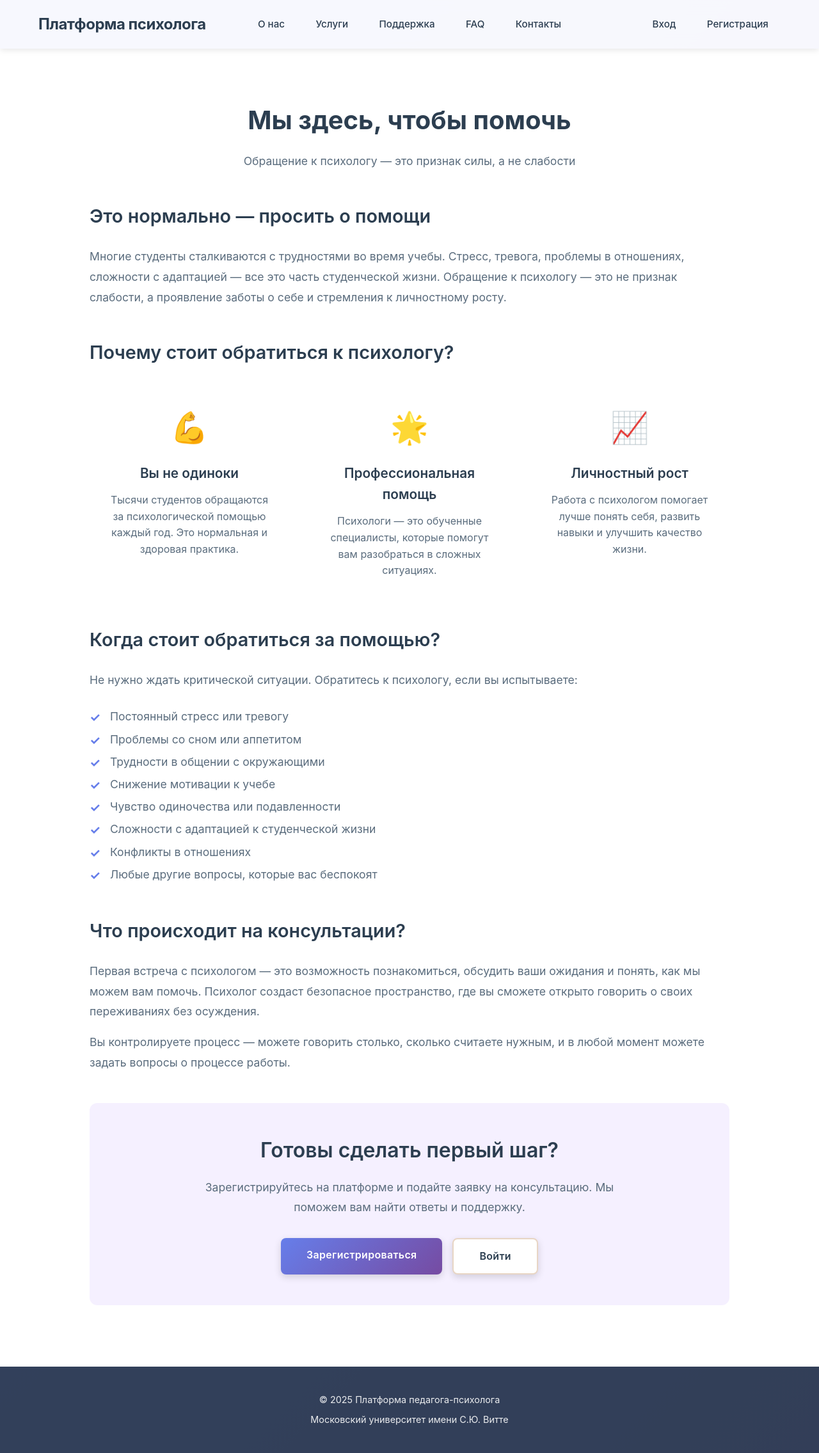
After one commit to psixolog44/psixolog-cabinet, a Django app: page /support/ in a window 1280 px wide. The commit adds this page. Shown: the whole page at 64% size. Run offline with Django 5.2, Linux system fonts and the light colour scheme.

Commit message:
Created support page for students

```diff
--- a/app/urls.py
+++ b/app/urls.py
@@ -25,6 +25,7 @@ urlpatterns = [
     path("", views.index, name="index"),
     path("about/", views.about, name="about"),
     path("services/", views.services, name="services"),
+    path("support/", views.support, name="support"),
     path("faq/", views.faq, name="faq"),
     path("contacts/", views.contacts, name="contacts"),
 ]
--- a/app/views.py
+++ b/app/views.py
@@ -19,3 +19,7 @@ def contacts(request):
 
 def services(request):
     return render(request, 'services.html')
+
+
+def support(request):
+    return render(request, 'support.html')
--- a/static/css/style.css
+++ b/static/css/style.css
@@ -591,6 +591,138 @@ section h2 {
     margin: 0;
 }
 
+.support-content {
+    background: #ffffff;
+}
+
+.support-content .section-content {
+    padding: 1rem 0 2rem 0;
+    max-width: 1000px;
+}
+
+.support-content .section-content h2 {
+    margin-bottom: 1rem;
+    color: #2c3e50;
+    text-align: center;
+}
+
+.support-content .section-content > p {
+    font-size: 1.1rem;
+    line-height: 1.8;
+    color: #5a6c7d;
+    text-align: center;
+    max-width: 800px;
+    margin: 0 auto 3rem;
+}
+
+.support-text-block {
+    margin-bottom: 3rem;
+}
+
+.support-text-block:last-of-type {
+    margin-bottom: 0;
+}
+
+.support-text-block h3 {
+    font-size: 1.8rem;
+    margin-bottom: 1.5rem;
+    color: #2c3e50;
+    font-weight: 600;
+}
+
+.support-text-block p {
+    font-size: 1.1rem;
+    line-height: 1.8;
+    color: #5a6c7d;
+    margin-bottom: 1rem;
+}
+
+.support-reasons {
+    display: grid;
+    grid-template-columns: repeat(3, 1fr);
+    gap: 2rem;
+    margin-top: 2rem;
+}
+
+.reason-item {
+    text-align: center;
+    padding: 1.5rem;
+}
+
+.reason-icon {
+    font-size: 3rem;
+    margin-bottom: 1rem;
+}
+
+.reason-item h4 {
+    font-size: 1.3rem;
+    margin-bottom: 0.8rem;
+    color: #2c3e50;
+    font-weight: 600;
+}
+
+.reason-item p {
+    font-size: 1rem;
+    line-height: 1.6;
+    color: #5a6c7d;
+    margin: 0;
+}
+
+.support-list {
+    list-style: none;
+    padding: 0;
+    margin: 1.5rem 0;
+}
+
+.support-list li {
+    font-size: 1.1rem;
+    line-height: 2;
+    color: #5a6c7d;
+    padding-left: 2rem;
+    position: relative;
+}
+
+.support-list li::before {
+    content: '✓';
+    position: absolute;
+    left: 0;
+    color: #667eea;
+    font-weight: bold;
+    font-size: 1.2rem;
+}
+
+.support-cta {
+    background: #f5f0ff;
+    padding: 3rem 2rem;
+    border-radius: 12px;
+    text-align: center;
+    margin-top: 3rem;
+}
+
+.support-cta h3 {
+    font-size: 2rem;
+    margin-bottom: 1rem;
+    color: #2c3e50;
+    font-weight: 600;
+}
+
+.support-cta p {
+    font-size: 1.1rem;
+    line-height: 1.8;
+    color: #5a6c7d;
+    margin-bottom: 2rem;
+    max-width: 700px;
+    margin-left: auto;
+    margin-right: auto;
+}
+
+.support-buttons {
+    display: flex;
+    gap: 1rem;
+    justify-content: center;
+    flex-wrap: wrap;
+}
+
 .contacts-wrapper {
     display: flex;
     gap: 0;
--- a/templates/base.html
+++ b/templates/base.html
@@ -15,6 +15,7 @@
                 <div class="nav-center-links">
                     <a href="{% url 'about' %}">О нас</a>
                     <a href="{% url 'services' %}">Услуги</a>
+                    <a href="{% url 'support' %}">Поддержка</a>
                     <a href="{% url 'faq' %}">FAQ</a>
                     <a href="{% url 'contacts' %}">Контакты</a>
                 </div>
--- /dev/null
+++ b/templates/support.html
@@ -0,0 +1,73 @@
+{% extends 'base.html' %}
+
+{% block title %}Поддержка - Платформа психолога{% endblock %}
+
+{% block content %}
+<section class="support-content">
+    <div class="section-content">
+        <h2>Мы здесь, чтобы помочь</h2>
+        <p>Обращение к психологу — это признак силы, а не слабости</p>
+        <div class="support-text-block">
+            <h3>Это нормально — просить о помощи</h3>
+            <p>Многие студенты сталкиваются с трудностями во время учебы. Стресс, тревога, проблемы в отношениях, сложности с адаптацией — все это часть студенческой жизни. Обращение к психологу — это не признак слабости, а проявление заботы о себе и стремления к личностному росту.</p>
+        </div>
+
+        <div class="support-text-block">
+            <h3>Почему стоит обратиться к психологу?</h3>
+            <div class="support-reasons">
+                <div class="reason-item">
+                    <div class="reason-icon">💪</div>
+                    <h4>Вы не одиноки</h4>
+                    <p>Тысячи студентов обращаются за психологической помощью каждый год. Это нормальная и здоровая практика.</p>
+                </div>
+                <div class="reason-item">
+                    <div class="reason-icon">🌟</div>
+                    <h4>Профессиональная помощь</h4>
+                    <p>Психологи — это обученные специалисты, которые помогут вам разобраться в сложных ситуациях.</p>
+                </div>
+                <div class="reason-item">
+                    <div class="reason-icon">📈</div>
+                    <h4>Личностный рост</h4>
+                    <p>Работа с психологом помогает лучше понять себя, развить навыки и улучшить качество жизни.</p>
+                </div>
+            </div>
+        </div>
+
+        <div class="support-text-block">
+            <h3>Когда стоит обратиться за помощью?</h3>
+            <p>Не нужно ждать критической ситуации. Обратитесь к психологу, если вы испытываете:</p>
+            <ul class="support-list">
+                <li>Постоянный стресс или тревогу</li>
+                <li>Проблемы со сном или аппетитом</li>
+                <li>Трудности в общении с окружающими</li>
+                <li>Снижение мотивации к учебе</li>
+                <li>Чувство одиночества или подавленности</li>
+                <li>Сложности с адаптацией к студенческой жизни</li>
+                <li>Конфликты в отношениях</li>
+                <li>Любые другие вопросы, которые вас беспокоят</li>
+            </ul>
+        </div>
+
+        <div class="support-text-block">
+            <h3>Что происходит на консультации?</h3>
+            <p>Первая встреча с психологом — это возможность познакомиться, обсудить ваши ожидания и понять, как мы можем вам помочь. Психолог создаст безопасное пространство, где вы сможете открыто говорить о своих переживаниях без осуждения.</p>
+            <p>Вы контролируете процесс — можете говорить столько, сколько считаете нужным, и в любой момент можете задать вопросы о процессе работы.</p>
+        </div>
+
+        <div class="support-cta">
+            <h3>Готовы сделать первый шаг?</h3>
+            <p>Зарегистрируйтесь на платформе и подайте заявку на консультацию. Мы поможем вам найти ответы и поддержку.</p>
+            {% if not user.is_authenticated %}
+                <div class="support-buttons">
+                    <a href="/register" class="btn btn-primary">Зарегистрироваться</a>
+                    <a href="/login" class="btn btn-secondary">Войти</a>
+                </div>
+            {% else %}
+                <div class="support-buttons">
+                    <a href="/dashboard" class="btn btn-primary">Подать заявку</a>
+                </div>
+            {% endif %}
+        </div>
+    </div>
+</section>
+{% endblock %}
```
